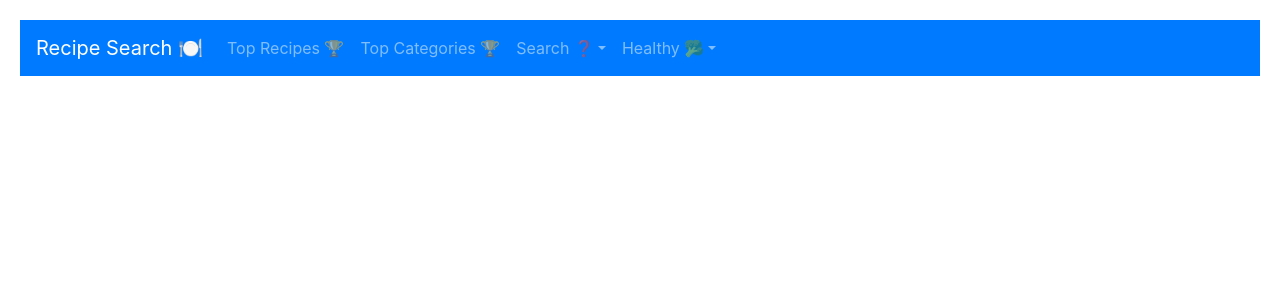
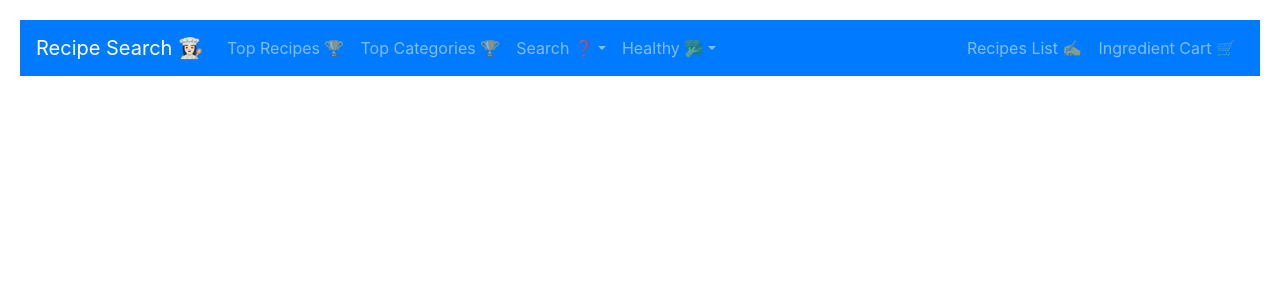
Before and after one commit to asun1234/CIS450Project-Cuisinely, a React (Create React App) app: page /topcat in a window 1280 px wide. Shown: the top 300 px of the page. Built offline with nearby package versions, Linux system fonts and the light colour scheme.

Commit message:
create empty Recipe List and Ingredient Cart headers

```diff
--- a/package.json
+++ b/package.json
@@ -3,6 +3,8 @@
   "version": "0.1.0",
   "private": true,
   "dependencies": {
+    "@material-ui/core": "^4.11.2",
+    "@material-ui/icons": "^4.11.2",
     "@testing-library/jest-dom": "^5.11.4",
     "@testing-library/react": "^11.1.0",
     "@testing-library/user-event": "^12.1.10",
--- a/src/App.js
+++ b/src/App.js
@@ -16,9 +16,13 @@ import LowCarb from "./LowCarb";
 import LowFat from "./LowFat";
 import LowSugar from "./LowSugar";
 import HighProtein from "./HighProtein.js";
-import {Navbar,Nav, NavDropdown, Form, Button, FormControl} from 'react-bootstrap';
+
+import {Navbar,Nav, NavDropdown} from 'react-bootstrap';
+
 class App extends React.Component{
   render(){
+
+    //handle random gif on homepage
     var gif = [];
     gif[0] = <iframe src="https://giphy.com/embed/b5Hcaz7EPz26I" width="480" height="357" frameBorder="0" ></iframe>;
     gif[1] = <iframe src="https://giphy.com/embed/N23cG6apipMmQ" width="480" height="342" frameBorder="0"></iframe>
@@ -27,14 +31,15 @@ class App extends React.Component{
     gif[4] = <iframe src="https://giphy.com/embed/10sTpXkrooA2bK" width="480" height="357" frameBorder="0"></iframe>
     var randVal= Math.floor(Math.random() * 10);
     var randIndex = randVal % 5;
+
     return (
       <div>
   <Navbar bg="primary" variant="dark" sticky="top" >
   <Navbar.Brand href="#home">
-  Recipe Search 🍽
+  Recipe Search 👩🏻‍🍳
     </Navbar.Brand>
   <Navbar.Toggle aria-controls="basic-navbar-nav" />
-  <Navbar.Collapse id="basic-navbar-nav">
+  <Navbar.Collapse id="responsive-navbar-nav">
       <HashRouter>
       <Nav className="mr-auto">
         <Nav.Link href="#topten">Top Recipes 🏆</Nav.Link>
@@ -50,6 +55,11 @@ class App extends React.Component{
           <NavDropdown.Item href="#lowsugar">Low Sugar</NavDropdown.Item>
           <NavDropdown.Item href="#highpro">High Protein</NavDropdown.Item>
       </NavDropdown>
+      </Nav>
+
+      <Nav>
+      <Nav.Link href="#recipeCart">Recipes List ✍️</Nav.Link>
+      <Nav.Link href="#ingredientCart">Ingredient Cart 🛒</Nav.Link>
       </Nav>
        </HashRouter>
   </Navbar.Collapse>
```
Also changed, not shown: 2 other files (tests, documents, lock files or other folders).
